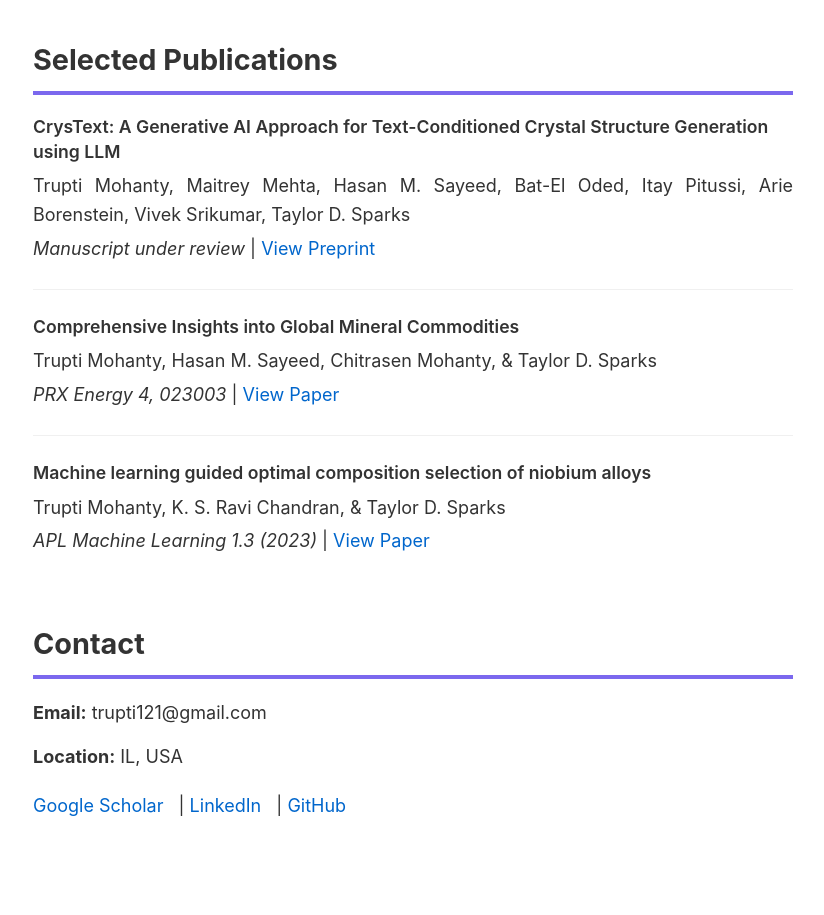
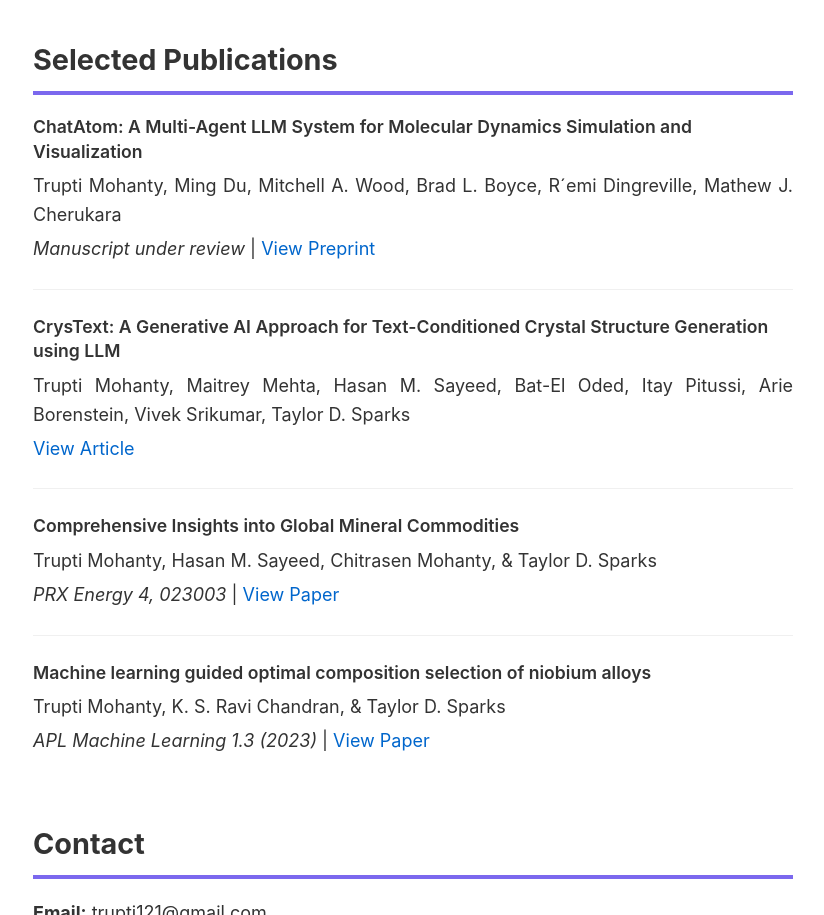
Before and after one commit to truptimohanty/truptimohanty.github.io, a plain HTML site: page index.html in a window 1280 px wide. Shown: the part 1899-2814 px from the top of the page, without its empty margins (227-1051 px from the left). Drawn offline with Linux system fonts and the light colour scheme.

Commit message:
Publication link updated
Updated publication links in index.html to reflect new articles.

```diff
--- a/index.html
+++ b/index.html
@@ -64,9 +64,15 @@
             <h2>Selected Publications</h2>
 
             <div class="publication">
+                <h4>ChatAtom: A Multi-Agent LLM System for Molecular Dynamics Simulation and Visualization </h4>
+                <p>Trupti Mohanty, Ming Du, Mitchell A. Wood, Brad L. Boyce, R´emi Dingreville, Mathew J. Cherukara </p>
+                <p><em>Manuscript under review</em> | <a href="https://arxiv.org/abs/2611.26782" target="_blank">View Preprint</a></p>
+            </div>
+
+            <div class="publication">
                 <h4>CrysText: A Generative AI Approach for Text-Conditioned Crystal Structure Generation using LLM</h4>
                 <p>Trupti Mohanty, Maitrey Mehta, Hasan M. Sayeed, Bat-El Oded, Itay Pitussi, Arie Borenstein, Vivek Srikumar, Taylor D. Sparks</p>
-                <p><em>Manuscript under review</em> | <a href="https://chemrxiv.org/engage/chemrxiv/article-details/6902b85bef936fb4a21c992a" target="_blank">View Preprint</a></p>
+                <p><a href="https://link.springer.com/article/10.1007/s40192-026-00451-8" target="_blank">View Article</a></p>
             </div>
 
             <div class="publication">
```
